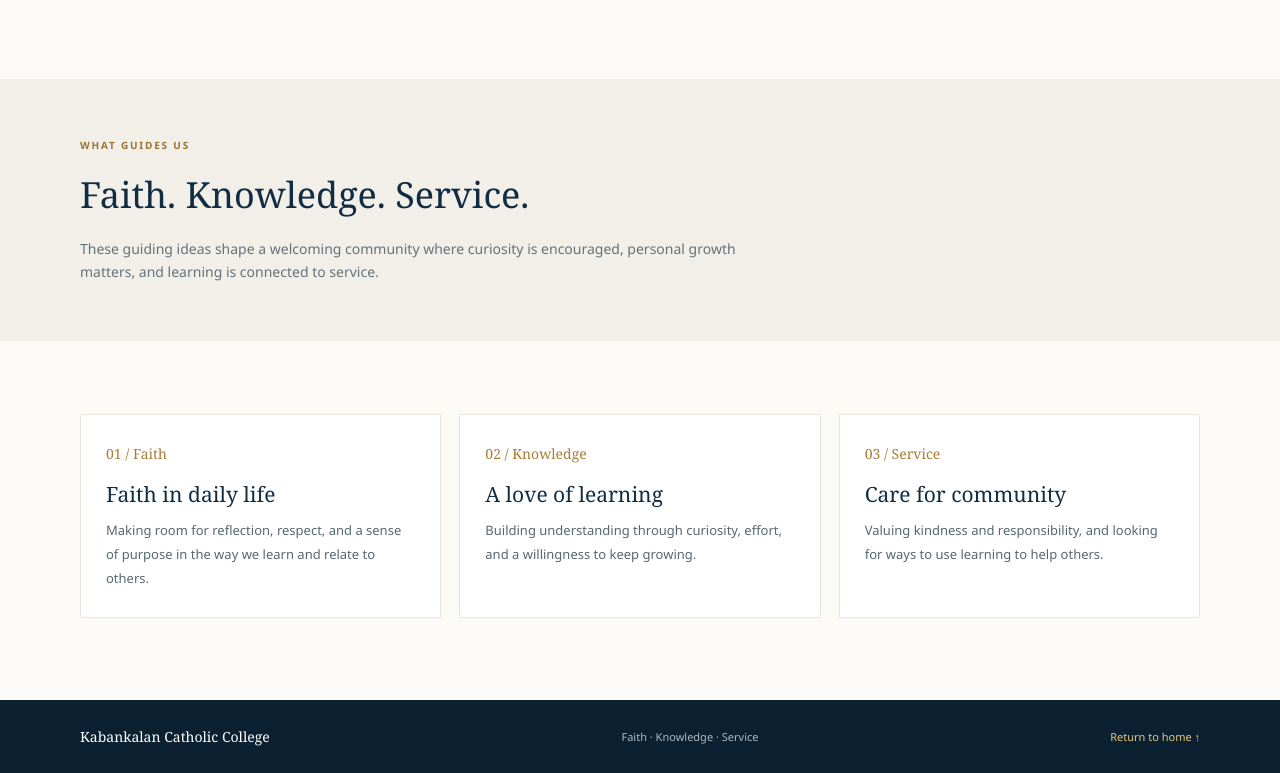
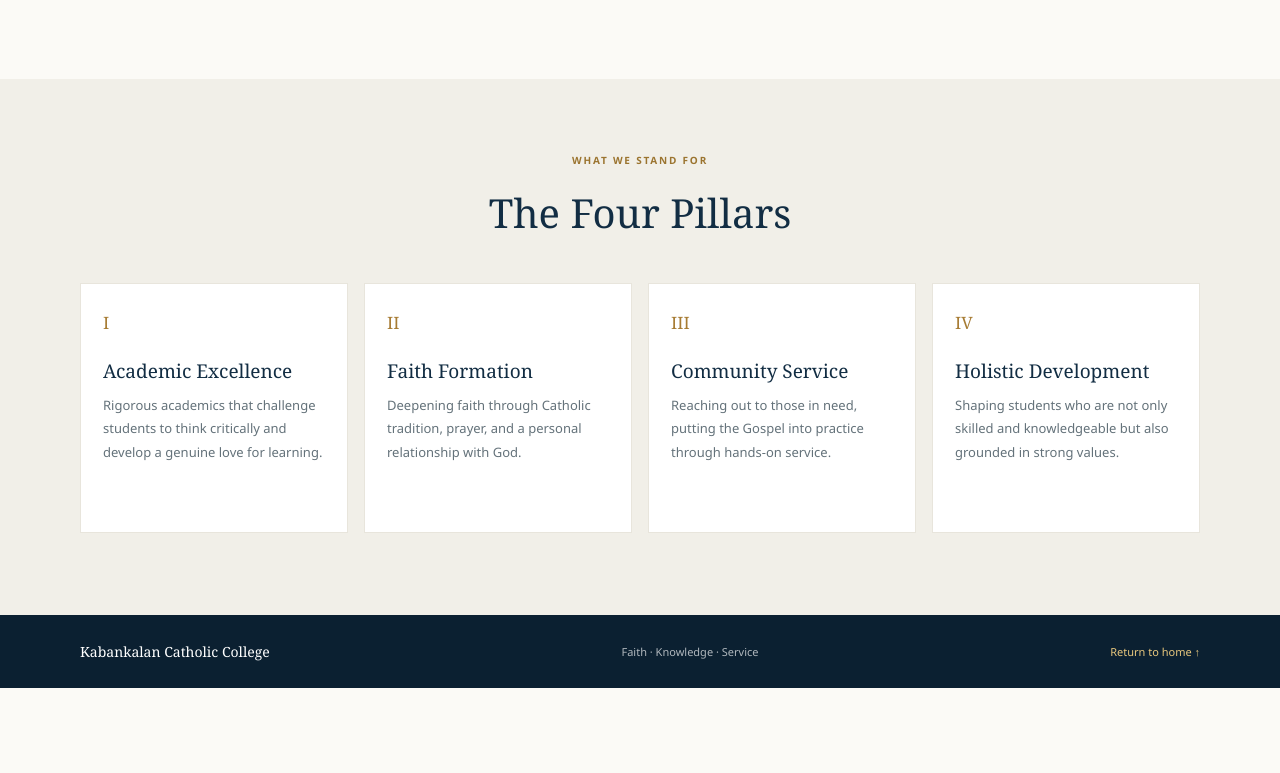
Before and after one commit to clebyellab/Ellab-project-2, a plain HTML site: page about.html in a window 1280 px wide. Shown: the part 749-1522 px from the top of the page. After the commit the page ends 1437 px from the top, so only its background shows below. Drawn offline with Linux system fonts and the light colour scheme.

Commit message:
add the four pillars

```diff
--- a/about.html
+++ b/about.html
@@ -44,18 +44,34 @@
         </div>
       </div>
     </section>
-    <section class="page-band">
+    <section class="four-pillars-section">
       <div class="site-wrap">
-        <p class="page-label">What guides us</p>
-        <h2>Faith. Knowledge. Service.</h2>
-        <p>These guiding ideas shape a welcoming community where curiosity is encouraged, personal growth matters, and learning is connected to service.</p>
-      </div>
-    </section>
-    <section class="page-content">
-      <div class="site-wrap page-grid">
-        <article class="page-card"><span class="page-card-mark">01 / Faith</span><h3>Faith in daily life</h3><p>Making room for reflection, respect, and a sense of purpose in the way we learn and relate to others.</p></article>
-        <article class="page-card"><span class="page-card-mark">02 / Knowledge</span><h3>A love of learning</h3><p>Building understanding through curiosity, effort, and a willingness to keep growing.</p></article>
-        <article class="page-card"><span class="page-card-mark">03 / Service</span><h3>Care for community</h3><p>Valuing kindness and responsibility, and looking for ways to use learning to help others.</p></article>
+        <div class="four-pillars-heading">
+          <p class="page-label">What We Stand For</p>
+          <h2>The Four Pillars</h2>
+        </div>
+        <div class="four-pillars-grid">
+          <article class="four-pillar">
+            <span class="four-pillar-number">I</span>
+            <h3>Academic Excellence</h3>
+            <p>Rigorous academics that challenge students to think critically and develop a genuine love for learning.</p>
+          </article>
+          <article class="four-pillar">
+            <span class="four-pillar-number">II</span>
+            <h3>Faith Formation</h3>
+            <p>Deepening faith through Catholic tradition, prayer, and a personal relationship with God.</p>
+          </article>
+          <article class="four-pillar">
+            <span class="four-pillar-number">III</span>
+            <h3>Community Service</h3>
+            <p>Reaching out to those in need, putting the Gospel into practice through hands-on service.</p>
+          </article>
+          <article class="four-pillar">
+            <span class="four-pillar-number">IV</span>
+            <h3>Holistic Development</h3>
+            <p>Shaping students who are not only skilled and knowledgeable but also grounded in strong values.</p>
+          </article>
+        </div>
       </div>
     </section>
   </main>
--- a/assets/site.css
+++ b/assets/site.css
@@ -57,6 +57,14 @@
 .page-card { padding: 27px 25px; border: 1px solid var(--kcc-line); background: var(--kcc-white); }
 .page-card-mark { display: block; margin-bottom: 16px; color: #a77c34; font-family: var(--kcc-serif); font-size: 14px; }
 .page-card p { margin: 0; font-size: 13px; }
+.four-pillars-section { padding: 73px 0 82px; background: #f1efe8; }
+.four-pillars-heading { max-width: 600px; margin: 0 auto 37px; text-align: center; }
+.four-pillars-heading h2 { margin: 0; color: var(--kcc-navy); font-family: var(--kcc-serif); font-size: clamp(30px, 3.5vw, 40px); font-weight: 400; }
+.four-pillars-grid { display: grid; grid-template-columns: repeat(4, 1fr); gap: 16px; }
+.four-pillar { min-height: 250px; padding: 25px 22px; border: 1px solid var(--kcc-line); background: var(--kcc-white); }
+.four-pillar-number { display: block; margin-bottom: 22px; color: #a77c34; font-family: var(--kcc-serif); font-size: 17px; }
+.four-pillar h3 { margin: 0 0 10px; color: var(--kcc-navy); font-family: var(--kcc-serif); font-size: 19px; font-weight: 400; line-height: 1.3; }
+.four-pillar p { margin: 0; color: var(--kcc-muted); font-size: 13px; line-height: 1.8; }
 .page-columns { display: grid; grid-template-columns: .9fr 1.1fr; gap: 70px; align-items: start; }
 .page-copy p { margin: 0 0 16px; }
 .page-copy p:last-child { margin-bottom: 0; }
@@ -97,6 +105,7 @@
   .site-nav-links a { padding: 11px 5px; font-size: 13px; }
   .site-nav-links .site-nav-cta { margin-top: 5px; padding: 11px 14px; text-align: center; }
   .page-columns { gap: 38px; }
+  .four-pillars-grid { grid-template-columns: repeat(2, 1fr); }
 }
 @media (max-width: 760px) {
   .site-wrap { width: min(100% - 36px, 560px); }
@@ -104,6 +113,8 @@
   .page-hero { padding: 54px 0; }
   .page-content { padding: 56px 0 64px; }
   .page-grid, .page-steps { grid-template-columns: 1fr; gap: 12px; }
+  .four-pillars-grid { grid-template-columns: 1fr; gap: 12px; }
+  .four-pillar { min-height: 0; }
   .page-columns { grid-template-columns: 1fr; gap: 28px; }
   .site-footer-inner { align-items: flex-start; flex-direction: column; gap: 8px; }
 }
```
